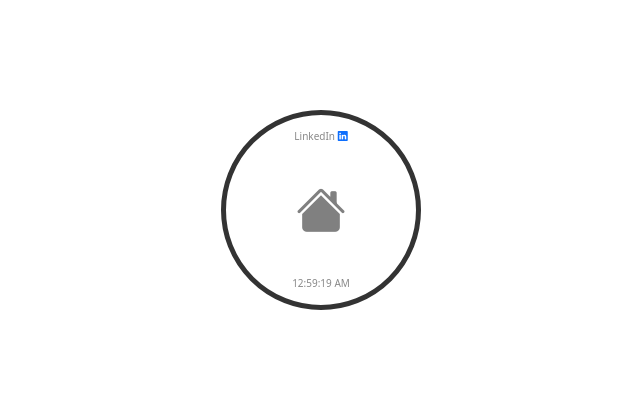
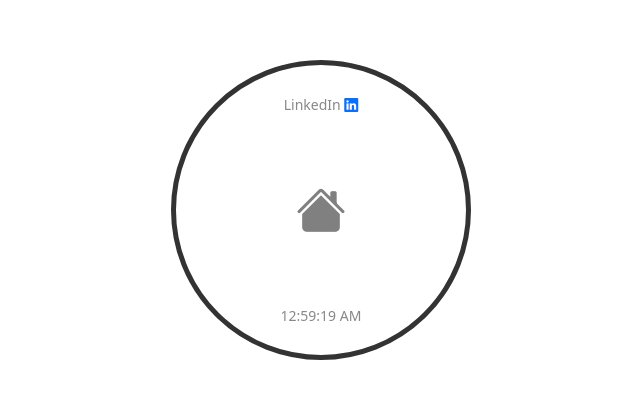
Before and after one commit to francisuloko/linkedin-for-wristwatches, a React (Create React App) app: page / in a window 1280 px wide. Shown: the part 190-588 px from the top of the page, without its empty margins (319-959 px from the left). Built offline with nearby package versions, Linux system fonts and the light colour scheme.

Commit message:
Increase clock-font size and fonts

```diff
--- a/src/App.css
+++ b/src/App.css
@@ -8,14 +8,14 @@
 }
 
 .clock-face {
-  width: 200px;
-  height: 200px;
+  width: 300px;
+  height: 300px;
   border-radius: 100%;
   border: 5px solid #333;
 }
 
 .logo,
 .clock {
-  font-size: 10px;
+  font-size: 14px;
   color: #888;
 }
```
